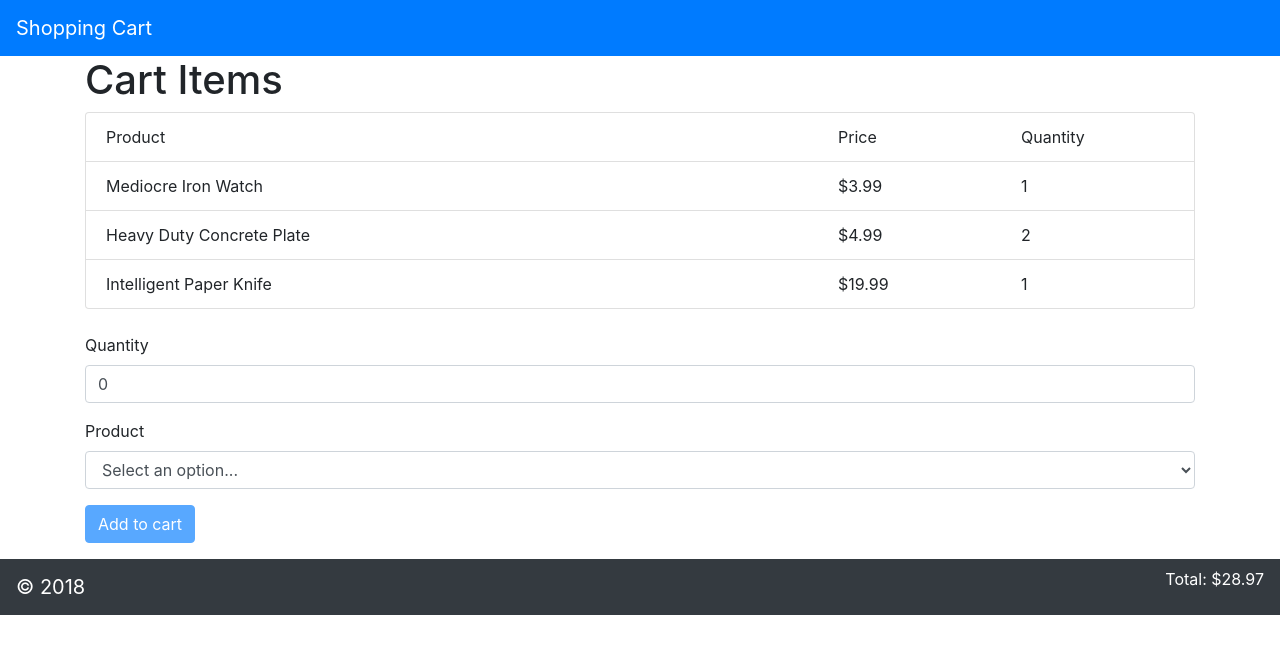
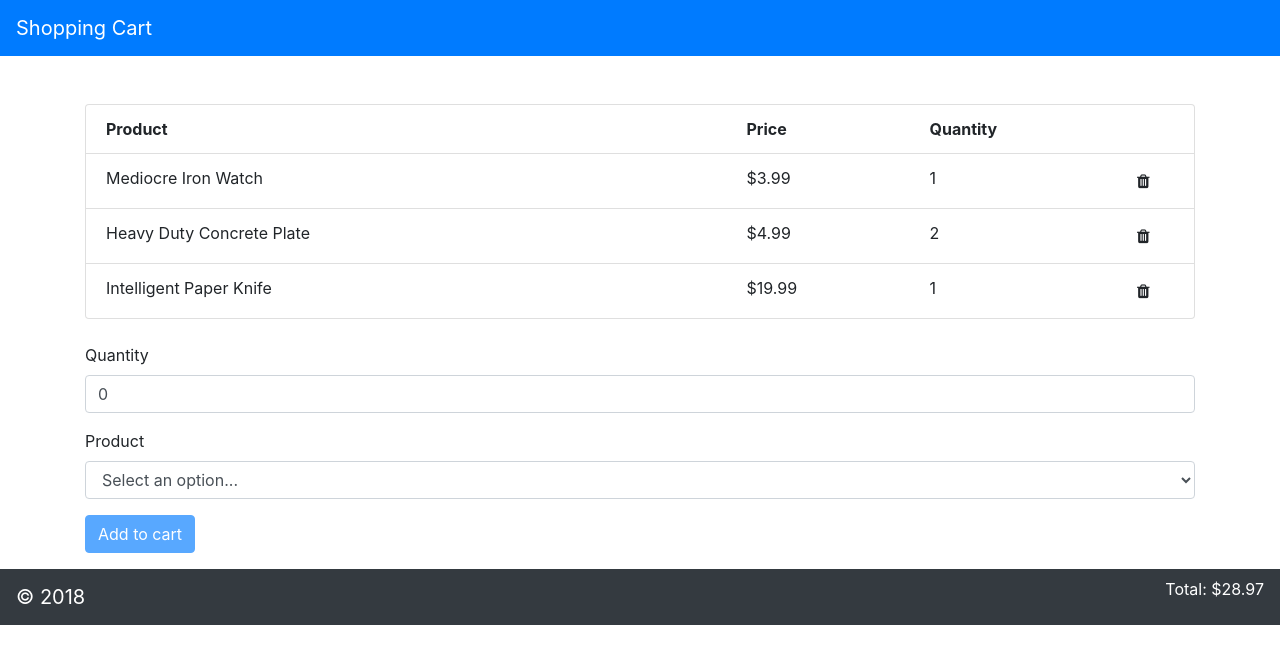
Before and after one commit to JBallin/react-shopping-cart, a React (Create React App) app in the folder other/learn_checkpoints/react/shopping-cart/: page / in a window 1280 px wide. Shown: the top 664 px of the page. Built offline with nearby package versions, Linux system fonts and the light colour scheme.

Commit message:
Add ability to delete items

```diff
--- a/other/learn_checkpoints/react/shopping-cart/package.json
+++ b/other/learn_checkpoints/react/shopping-cart/package.json
@@ -4,6 +4,7 @@
   "private": true,
   "dependencies": {
     "bootstrap": "^4.1.3",
+    "font-awesome": "^4.7.0",
     "react": "^16.6.0",
     "react-dom": "^16.6.0",
     "react-scripts": "2.0.5"
--- a/other/learn_checkpoints/react/shopping-cart/src/App.js
+++ b/other/learn_checkpoints/react/shopping-cart/src/App.js
@@ -53,11 +53,15 @@ class App extends Component {
     this.setState({selected: {id: "", quantity: 0} });
   }
 
+  deleteItem = item => {
+    this.setState(prevState => ({ cartItemsList: prevState.cartItemsList.filter(({id}) => id !== item.id) }))
+  }
+
   render() {
     return (
       <div className="App">
         <CartHeader />
-        <CartItems cartItems={this.state.cartItemsList} />
+        <CartItems cartItems={this.state.cartItemsList} deleteItem={this.deleteItem} />
         <AddItem
           products={this.state.products}
           selected={this.state.selected}
--- a/other/learn_checkpoints/react/shopping-cart/src/components/CartItem.jsx
+++ b/other/learn_checkpoints/react/shopping-cart/src/components/CartItem.jsx
@@ -1,11 +1,13 @@
 import React from 'react';
 
-const CartItem = ({ item }) => (
+const CartItem = ({ item, deleteItem }) => (
   <div className="list-group-item">
     <div className="row">
-      <div className="col-md-8">{ item.product.name }</div>
+      <div className="col-md-7">{ item.product.name }</div>
       <div className="col-md-2">${ item.product.priceInCents/100 }</div>
       <div className="col-md-2">{ item.quantity }</div>
+      <button className="col-md-1 fa fa-trash btn" aria-hidden="true" onClick={() => deleteItem(item)}>
+      </button>
     </div>
   </div>
 );
--- a/other/learn_checkpoints/react/shopping-cart/src/components/CartItems.jsx
+++ b/other/learn_checkpoints/react/shopping-cart/src/components/CartItems.jsx
@@ -1,18 +1,17 @@
 import React from 'react';
 import CartItem from './CartItem.jsx';
 
-const CartItems = ({ cartItems }) => (
-  <div className="container">
-    <h1>Cart Items</h1>
+const CartItems = ({ cartItems, deleteItem }) => (
+  <div className="container mt-5">
     <div className="list-group">
       <div className="list-group-item">
         <div className="row">
-          <div className="col-md-8">Product</div>
-          <div className="col-md-2">Price</div>
-          <div className="col-md-2">Quantity</div>
+          <div className="col-md-7 font-weight-bold">Product</div>
+          <div className="col-md-2 font-weight-bold">Price</div>
+          <div className="col-md-2 font-weight-bold">Quantity</div>
         </div>
       </div>
-      { cartItems.map(item => <CartItem key={item.id} item={item} />) }
+      { cartItems.map(item => <CartItem key={item.id} item={item} deleteItem={deleteItem} />) }
     </div>
   </div>
 );
--- a/other/learn_checkpoints/react/shopping-cart/src/index.js
+++ b/other/learn_checkpoints/react/shopping-cart/src/index.js
@@ -4,6 +4,7 @@ import './index.css';
 import App from './App';
 import * as serviceWorker from './serviceWorker';
 import 'bootstrap/dist/css/bootstrap.min.css';
+import 'font-awesome/css/font-awesome.css';
 
 ReactDOM.render(<App />, document.getElementById('root'));
 
```
Also changed, not shown: 1 other file (tests, documents, lock files or other folders).
